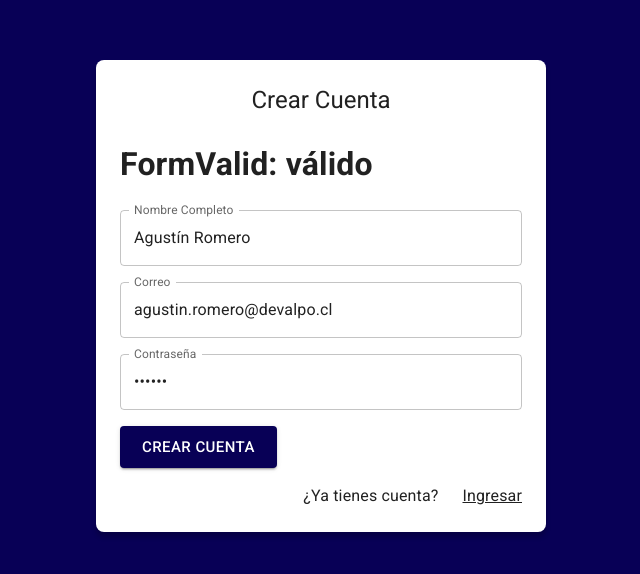
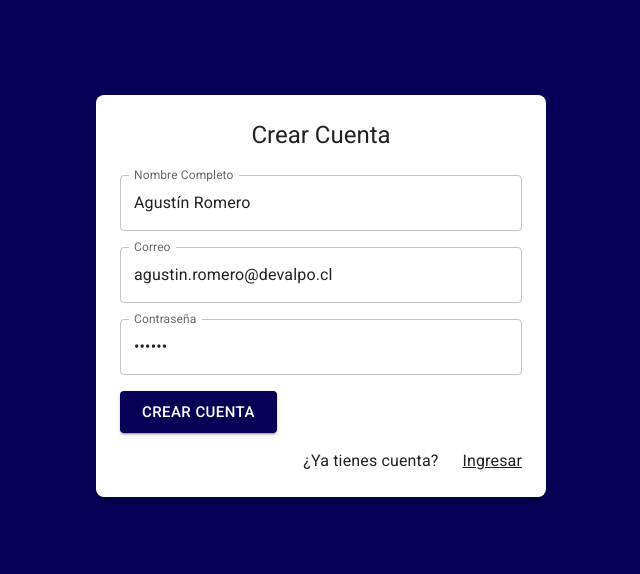
Before and after one commit to agustindevalpo/react-journal-app, a React (Vite) app: page /auth/register in a window 1280 px wide. Shown: the part 104-678 px from the top of the page, without its empty margins (319-959 px from the left). Built offline with nearby package versions, Linux system fonts and the light colour scheme; no server answers.

Commit message:
Se saca el texto de validador de form

```diff
--- a/src/auth/pages/RegisterPage.jsx
+++ b/src/auth/pages/RegisterPage.jsx
@@ -41,8 +41,6 @@ export const RegisterPage = () => {
   return (
 
     <AuthLayout title='Crear Cuenta'>
-      <h1>FormValid: {isFormValid ? 'válido' : 'incorrecto'}</h1>
-
       <form onSubmit={onSubmit} className='animate__animated animate__fadeIn animate__faster'>
         <Grid container spacing={2} direction="column">
           <Grid item xs={12}>
```
